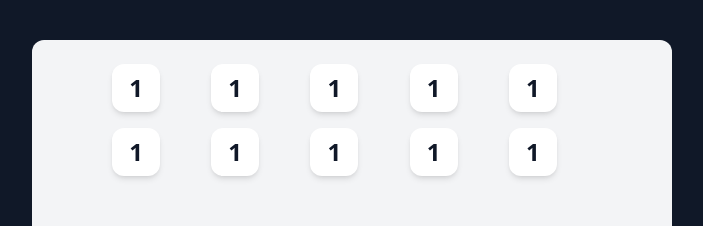
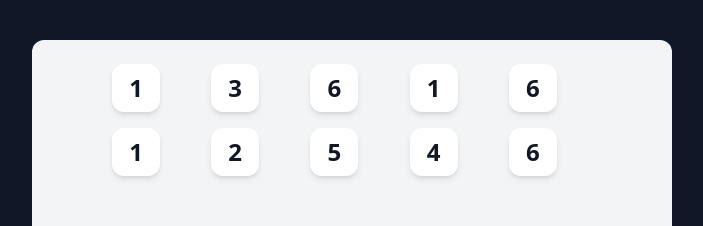
Before and after one commit to jenieg/tenzies, a React app: page / in a window 1280 px wide. Shown: the top 226 px of the page, without its empty margins (288-991 px from the left). Built offline with nearby package versions, Linux system fonts and the light colour scheme; the HTML template or start-up script is replaced by a standard one.

Commit message:
feat: dice component will use random dice number

```diff
--- a/src/components/Game.jsx
+++ b/src/components/Game.jsx
@@ -1,6 +1,9 @@
+import React from "react";
 import Dice from "./Dice";
 
 const Game = () => {
+
+    const [dice, SetDice] = React.useState(rollNewDice)
 
     function rollNewDice(){
         return Array(10)
@@ -14,16 +17,10 @@ const Game = () => {
 
                 <div className="flex justify-center mt-6">
                     <section className="grid grid-cols-5 gap-4 w-9/12 max-w-screen-sm">
-                        <Dice value={1} />
-                        <Dice value={1} />
-                        <Dice value={1} />
-                        <Dice value={1} />
-                        <Dice value={1} />
-                        <Dice value={1} />
-                        <Dice value={1} />
-                        <Dice value={1} />
-                        <Dice value={1} />
-                        <Dice value={1} />
+                        {dice.map((value, index)=> (
+                            <Dice value={value} key={index} />
+                        ))}
+
                     </section>
                 </div>
 
```
